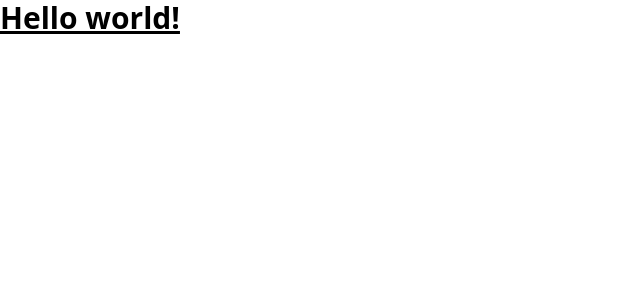
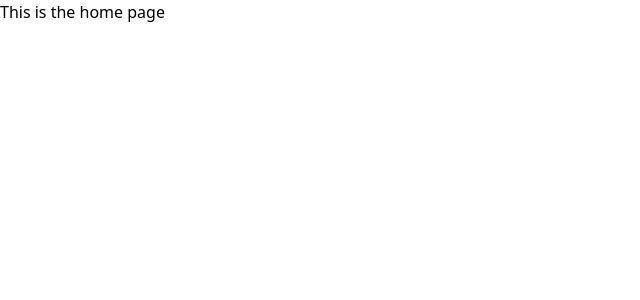
Before and after one commit to OlgaGoryszewska/project-exam-2--, a React (Vite) app: page / in a window 1280 px wide. Shown: the top 300 px of the page, without its empty margins (0-640 px from the left). Built offline with nearby package versions, Linux system fonts and the light colour scheme.

Commit message:
adding home page

```diff
--- a/src/App.jsx
+++ b/src/App.jsx
@@ -1,3 +1,12 @@
-export default function App() {
-  return <h1 className="text-3xl font-bold underline">Hello world!</h1>;
+import React from "react";
+import Home from "./pages/Home";
+
+function App() {
+  return (
+    <main>
+      <Home />
+    </main>
+  )
 }
+
+export default App;
--- /dev/null
+++ b/src/pages/Home.jsx
@@ -0,0 +1,11 @@
+import React from 'react';
+
+function Home() {
+    return (
+      <div>
+        <h1>This is the home page</h1>
+      </div>
+    );
+  }
+
+  export default Home;
```
